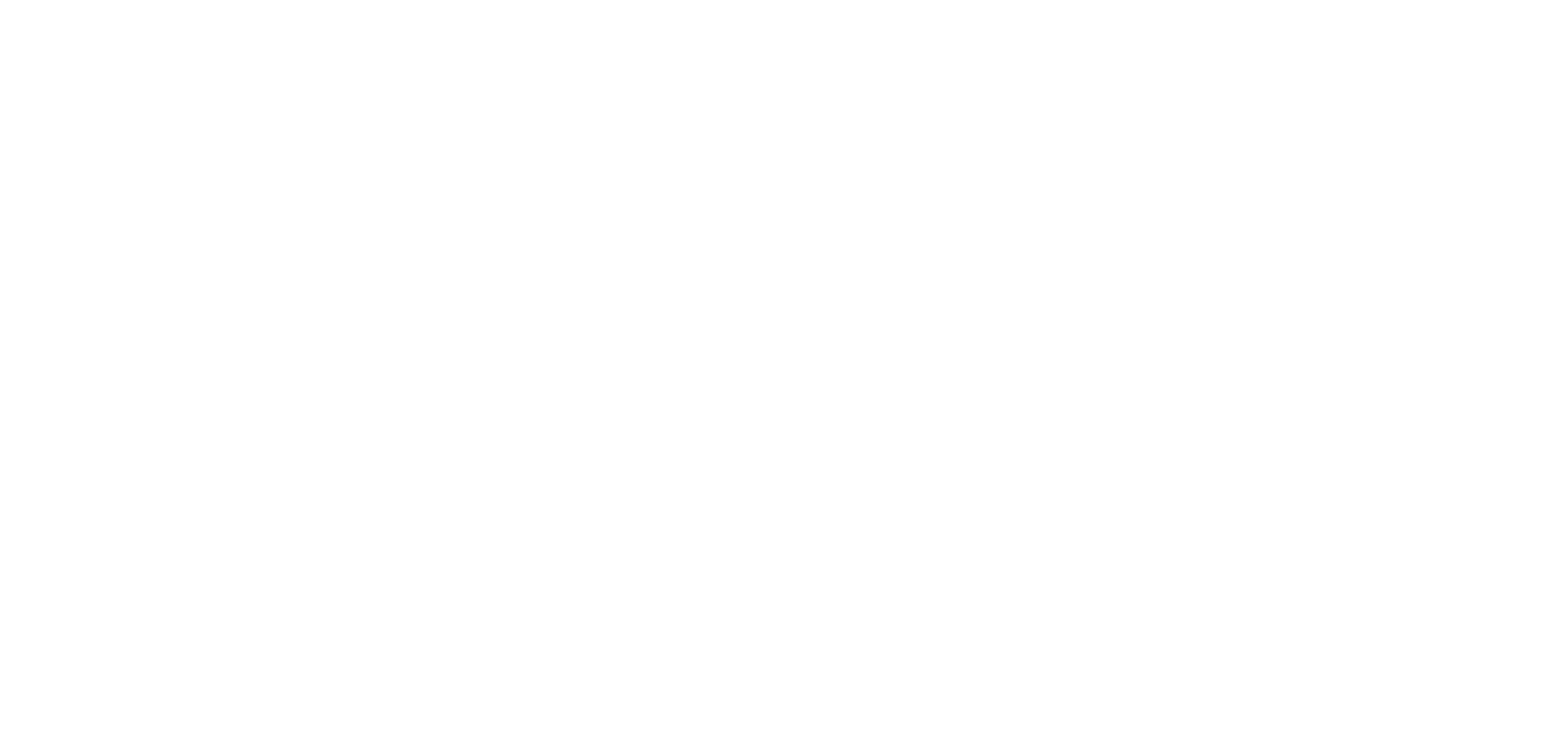
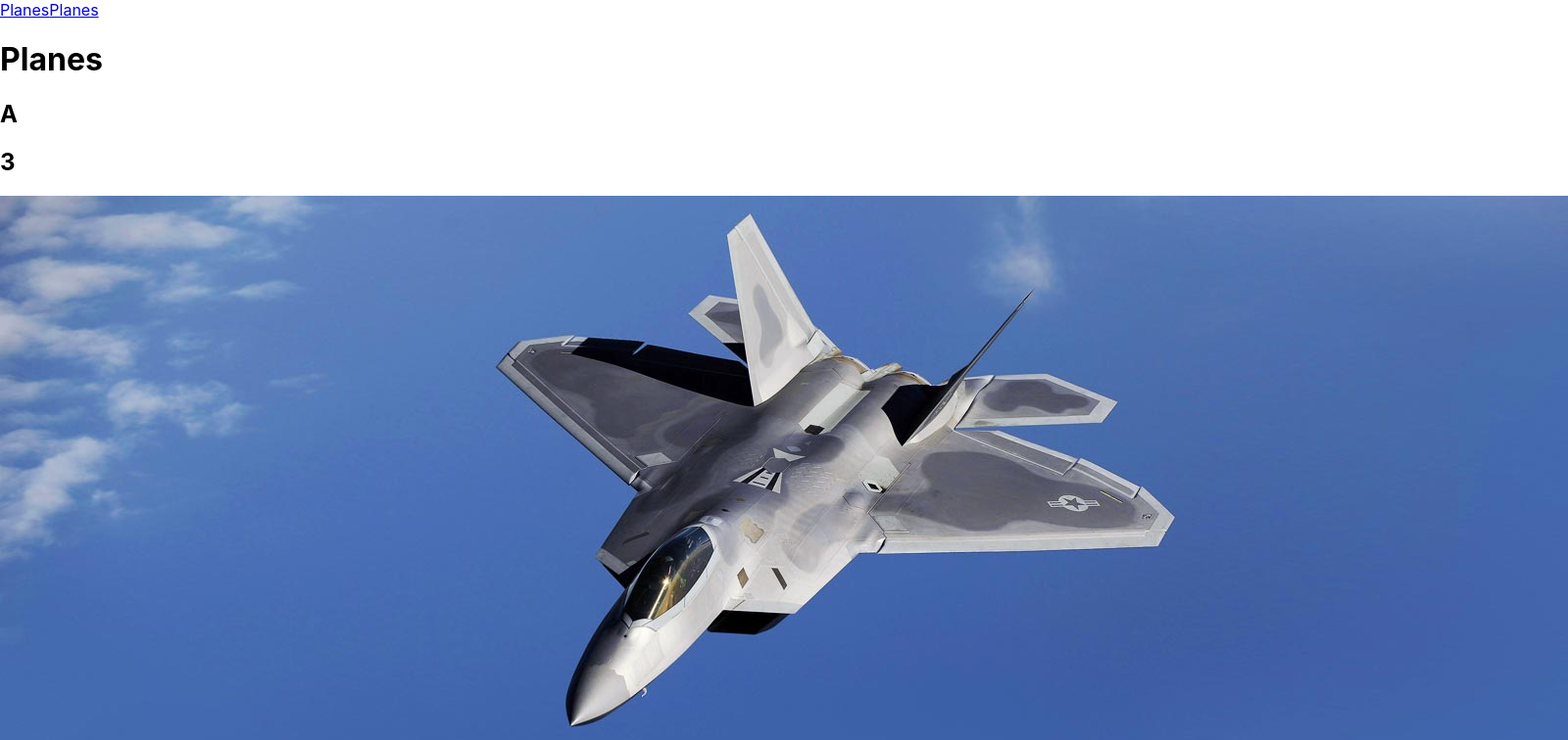
Before and after one commit to Camrov8/projectotecweb, a React (Create React App) app: page /P1 in a window 1280 px wide. Before the commit this address had no page. Shown: the top 756 px of the page at 98% size, 1600 px wide, since content can reach past the window. Built offline with nearby package versions, Linux system fonts and the light colour scheme.

Commit message:
Routes a trabalhar com p1 em test

```diff
--- a/src/Layout.js
+++ b/src/Layout.js
@@ -5,6 +5,7 @@
     <>
        <nav>
             <Link to="/Planes">Planes</Link>
+            <Link to="/P1">Planes</Link>
              </nav>
         <Outlet/>
         </>
--- /dev/null
+++ b/src/P1.js
@@ -0,0 +1,29 @@
+
+
+let dados = [
+    {
+        "id":3,
+        "nome":'A',
+        "img":<img src="plane.jpg" className="img" alt="Planess"  id="planeimg"/>
+    },
+]
+function Planes(props){
+
+
+    return(
+        <div className="Planes" >
+
+            <h1>Planes</h1>
+            {dados.map((item, index) => (
+                <div key={index} className="Planes">
+                    <h2>{item.nome}</h2>
+                    <h2 >{item.id}</h2>
+                    <h2 >{item.img}</h2>
+                   </div>
+                ))}
+
+        </div>
+
+    );
+}
+export default Planes;
--- a/src/index.js
+++ b/src/index.js
@@ -2,10 +2,11 @@
 import ReactDOM from 'react-dom/client';
 import './index.css';
 import Layout from './Layout';
-
+import P1 from './P1';
 import Planes from './Planes';
 import reportWebVitals from './reportWebVitals';
 import {BrowserRouter, Routes, Route} from "react-router-dom";
+
 //import { Link } from 'react-router-dom';
 
 const root = ReactDOM.createRoot(document.getElementById('root'));
@@ -14,8 +15,9 @@
     <BrowserRouter>
     <Routes>
 
-    <Route path="/" element={<Layout></Layout>}>
-    <Route path="/Planes" element={<Planes></Planes>}></Route>
+    <Route path="/" element={<Layout/>}>
+    <Route path="/Planes" element={<Planes>planes</Planes>}></Route>
+    <Route path="/P1"  element={<P1>P1</P1>}></Route>
     </Route>
     </Routes>
   </BrowserRouter>
```
Also changed, not shown: src/Test.js (deleted).
